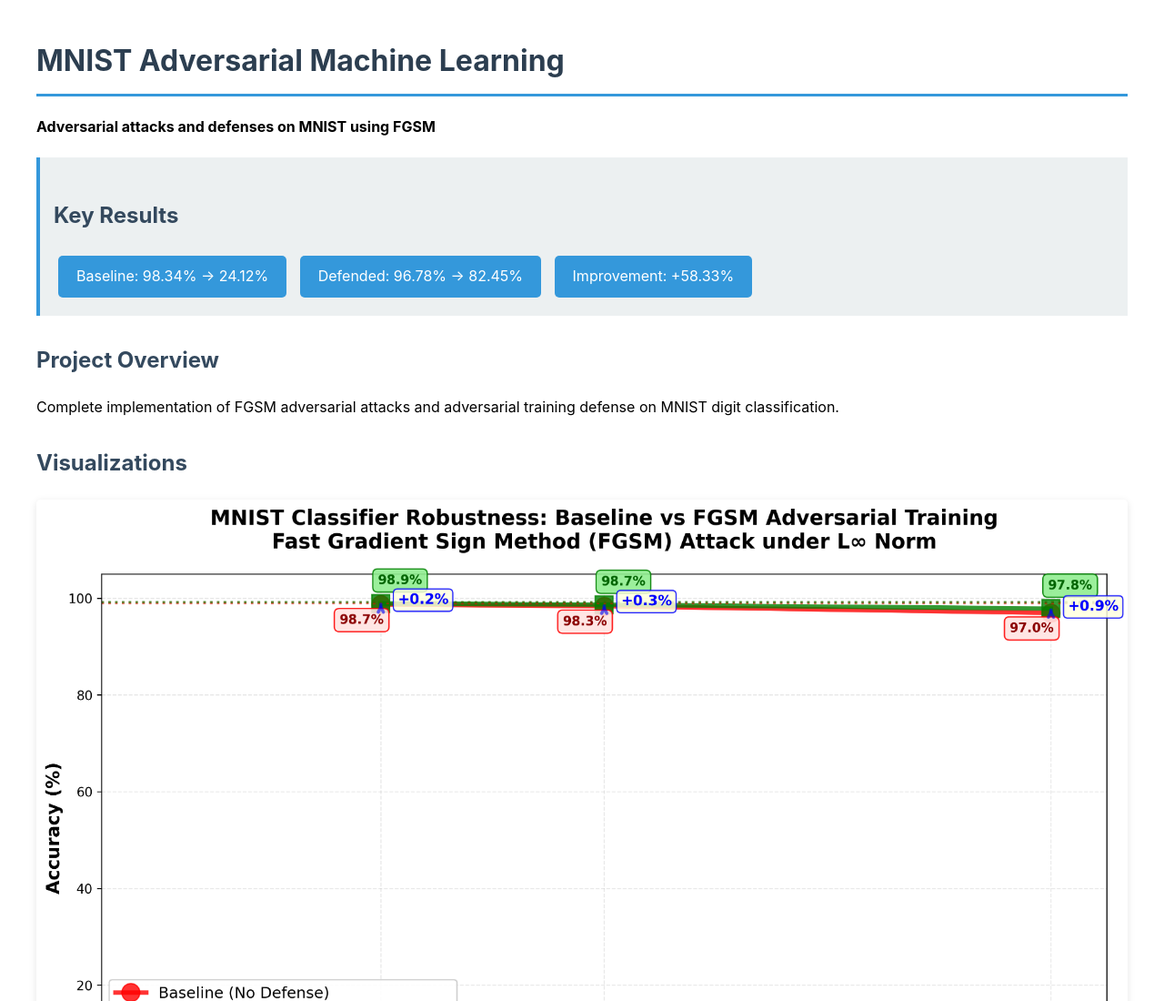
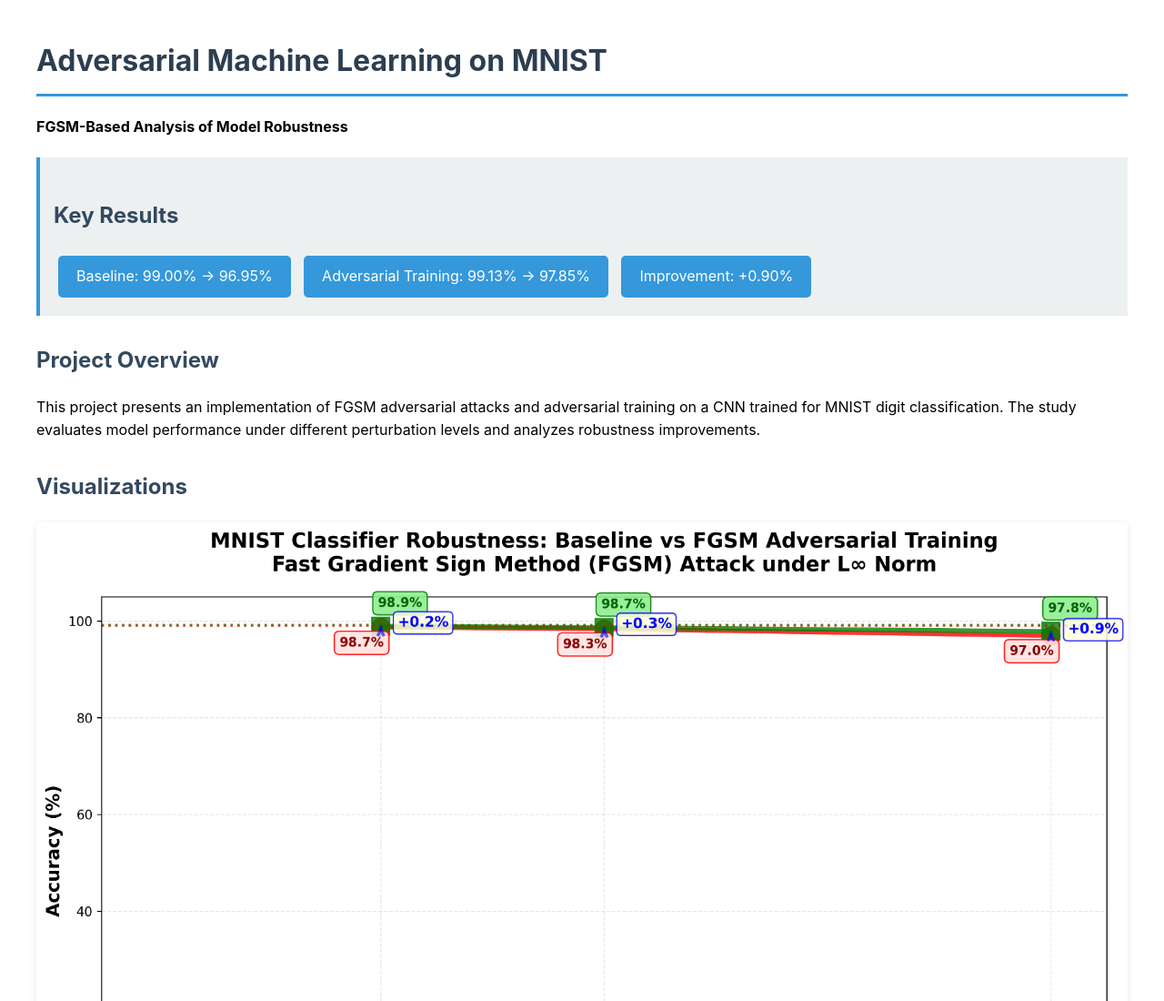
Before and after one commit to swain1906/mnist-adversarial-ml, a plain HTML site: page ml-security-adversarial-experiments/docs/index.html in a window 1280 px wide. Shown: the top 1100 px of the page at 91% size. Drawn offline with Linux system fonts and the light colour scheme.

Commit message:
Update index.html

```diff
--- a/ml-security-adversarial-experiments/docs/index.html
+++ b/ml-security-adversarial-experiments/docs/index.html
@@ -37,27 +37,33 @@
     </style>
 </head>
 <body>
-    <h1>MNIST Adversarial Machine Learning</h1>
-    <p><strong>Adversarial attacks and defenses on MNIST using FGSM</strong></p>
+
+    <h1>Adversarial Machine Learning on MNIST</h1>
+    <p><strong>FGSM-Based Analysis of Model Robustness</strong></p>
 
     <div class="result-box">
         <h2>Key Results</h2>
-        <div class="metric">Baseline: 98.34% → 24.12%</div>
-        <div class="metric">Defended: 96.78% → 82.45%</div>
-        <div class="metric">Improvement: +58.33%</div>
+        <div class="metric">Baseline: 99.00% → 96.95%</div>
+        <div class="metric">Adversarial Training: 99.13% → 97.85%</div>
+        <div class="metric">Improvement: +0.90%</div>
     </div>
 
     <h2>Project Overview</h2>
-    <p>Complete implementation of FGSM adversarial attacks and adversarial training defense on MNIST digit classification.</p>
+    <p>
+        This project presents an implementation of FGSM adversarial attacks and adversarial training
+        on a CNN trained for MNIST digit classification. The study evaluates model performance under
+        different perturbation levels and analyzes robustness improvements.
+    </p>
 
     <h2>Visualizations</h2>
-    <img src="../results/final_robustness_comparison.png" alt="Results">
+    <img src="../results/final_robustness_comparison.png" alt="Robustness Comparison">
 
     <h2>Links</h2>
     <ul>
-        <li><a href="https://github.com/Jiren896/mnist-adversarial-ml">GitHub Repository</a></li>
+        <li><a href="https://github.com/swain1906/mnist-adversarial-ml">GitHub Repository</a></li>
         <li><a href="../report/experiment_report.md">Full Report</a></li>
         <li><a href="../README.md">Documentation</a></li>
     </ul>
+
 </body>
 </html>
```
